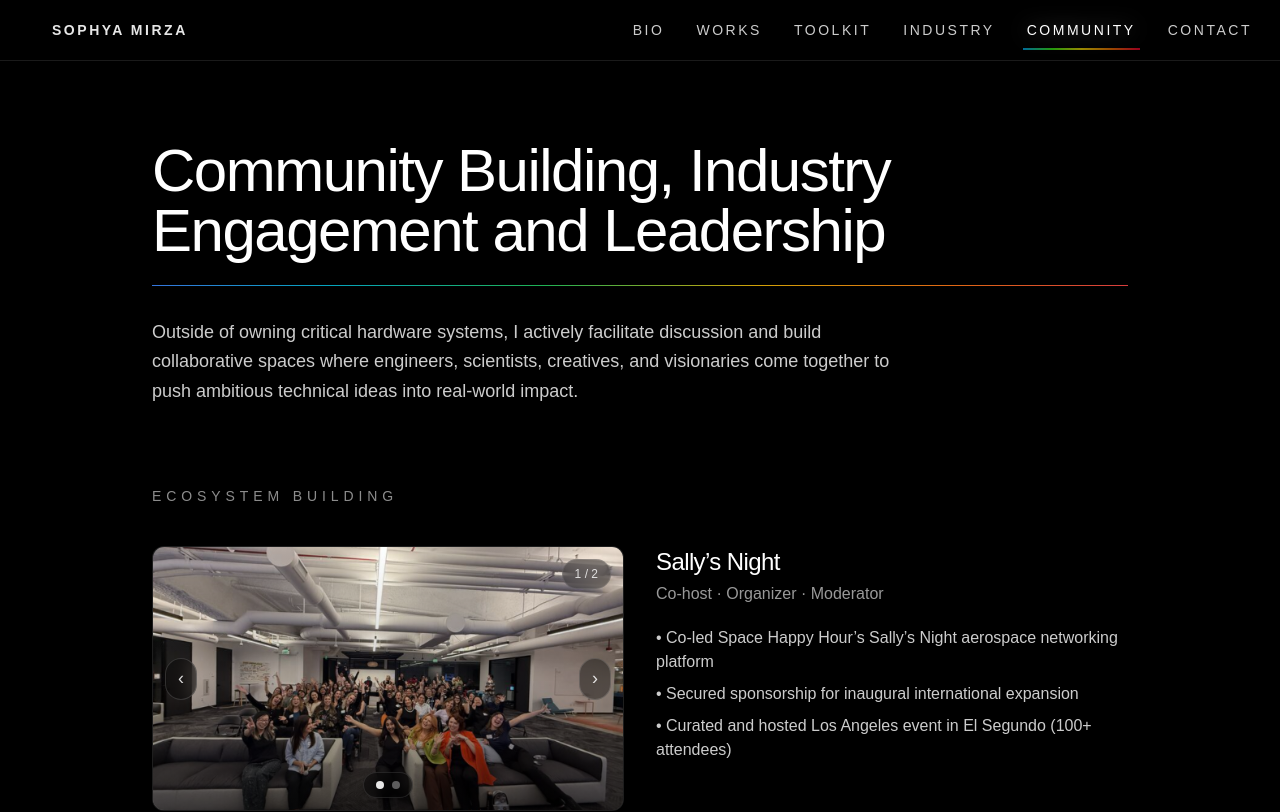
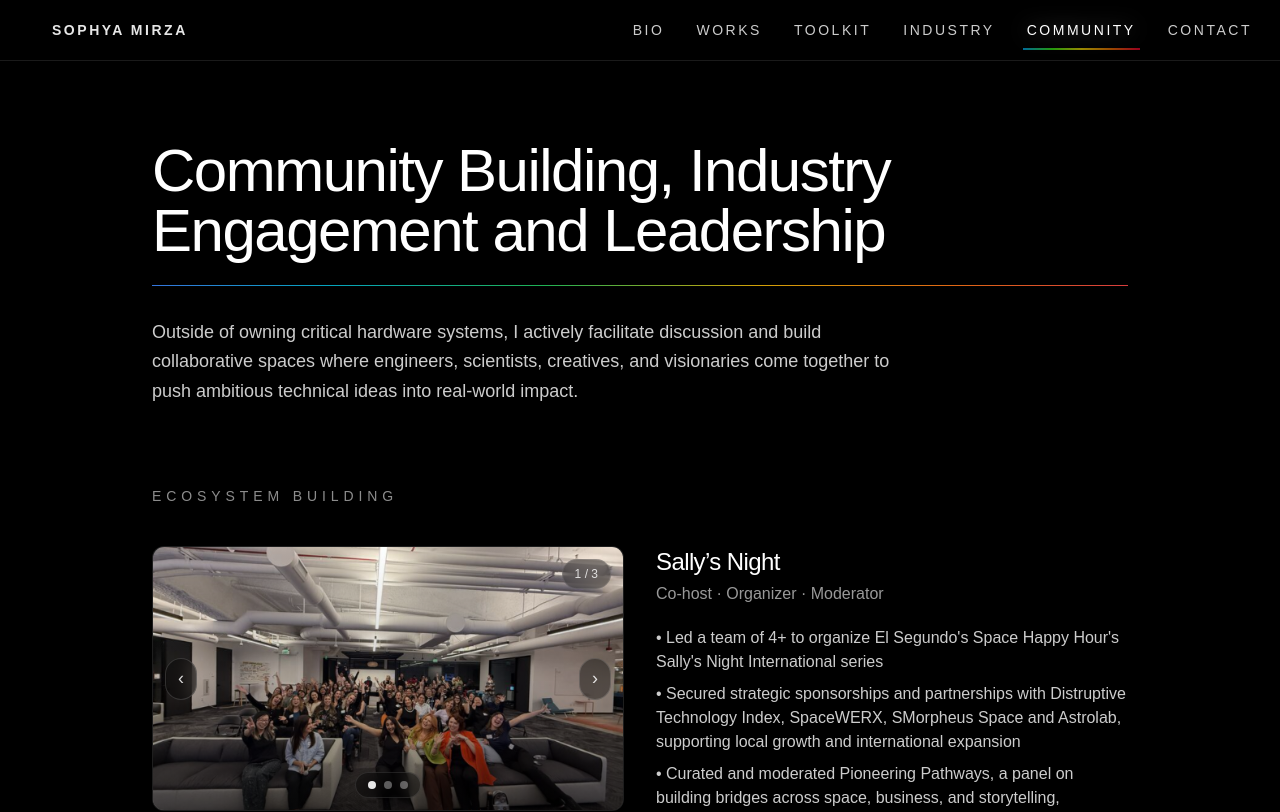
Before and after one commit to sophyamirza/sophya-portfolio, a Next.js app: page /recreation in a window 1280 px wide. Shown: the top 812 px of the page. Built offline with nearby package versions, Linux system fonts and the light colour scheme; a web font is replaced by a local one.

Commit message:
latest updates

```diff
--- a/app/recreation/page.tsx
+++ b/app/recreation/page.tsx
@@ -103,7 +103,7 @@ export default function RecreationPage() {
     () => [
       { src: "/community/sallysnight/sallysnight-group.PNG", alt: "Sally’s Night group photo" },
       { src: "/community/sallysnight/sallysnight-panel.PNG", alt: "Sally’s Night panel photo" },
-
+      { src: "/community/sallysnight/sallys-dti.PNG", alt: "Sally’s Night networking" }
       // Add more like these:
       // { src: "/community/sallysnight/01.png", alt: "Sally’s Night networking" },
       // { src: "/community/sallysnight/02.png", alt: "Sally’s Night venue" },
@@ -156,9 +156,9 @@ export default function RecreationPage() {
                 </div>
 
                 <ul className="mt-5 space-y-2 text-white/80">
-                  <li>• Co-led Space Happy Hour’s Sally’s Night aerospace networking platform</li>
-                  <li>• Secured sponsorship for inaugural international expansion</li>
-                  <li>• Curated and hosted Los Angeles event in El Segundo (100+ attendees)</li>
+                  <li>• Led a team of 4+ to organize El Segundo's Space Happy Hour's Sally's Night International series</li>
+                  <li>• Secured strategic sponsorships and partnerships with Distruptive Technology Index, SpaceWERX, SMorpheus Space and Astrolab, supporting local growth and international expansion</li>
+                  <li>• Curated and moderated Pioneering Pathways, a panel on building bridges across space, business, and storytelling, convening operators, founders, and creatives (100+ attendees, 32+ companies)</li>
                 </ul>
               </div>
             </div>
```
Also changed, not shown: public/community/sallysnight/sallys-dti.PNG (added).
